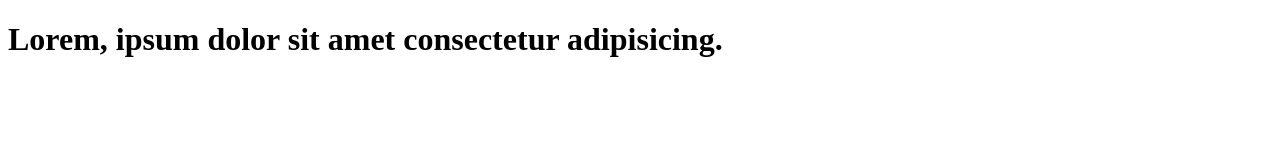
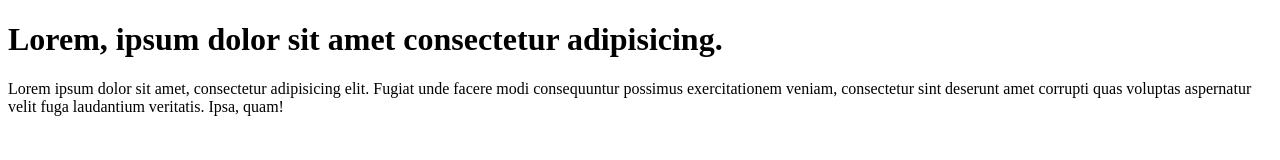
Before and after one commit to Sandhya02-kumari/learn-git, a plain HTML site: page index.html in a window 1280 px wide. Drawn offline with Linux system fonts and the light colour scheme.

Commit message:
add paragraph to code

```diff
--- a/index.html
+++ b/index.html
@@ -7,5 +7,6 @@
 </head>
 <body>
 	<h1>Lorem, ipsum dolor sit amet consectetur adipisicing.</h1>
+	<p>Lorem ipsum dolor sit amet, consectetur adipisicing elit. Fugiat unde facere modi consequuntur possimus exercitationem veniam, consectetur sint deserunt amet corrupti quas voluptas aspernatur velit fuga laudantium veritatis. Ipsa, quam!</p>
 </body>
 </html>
```
